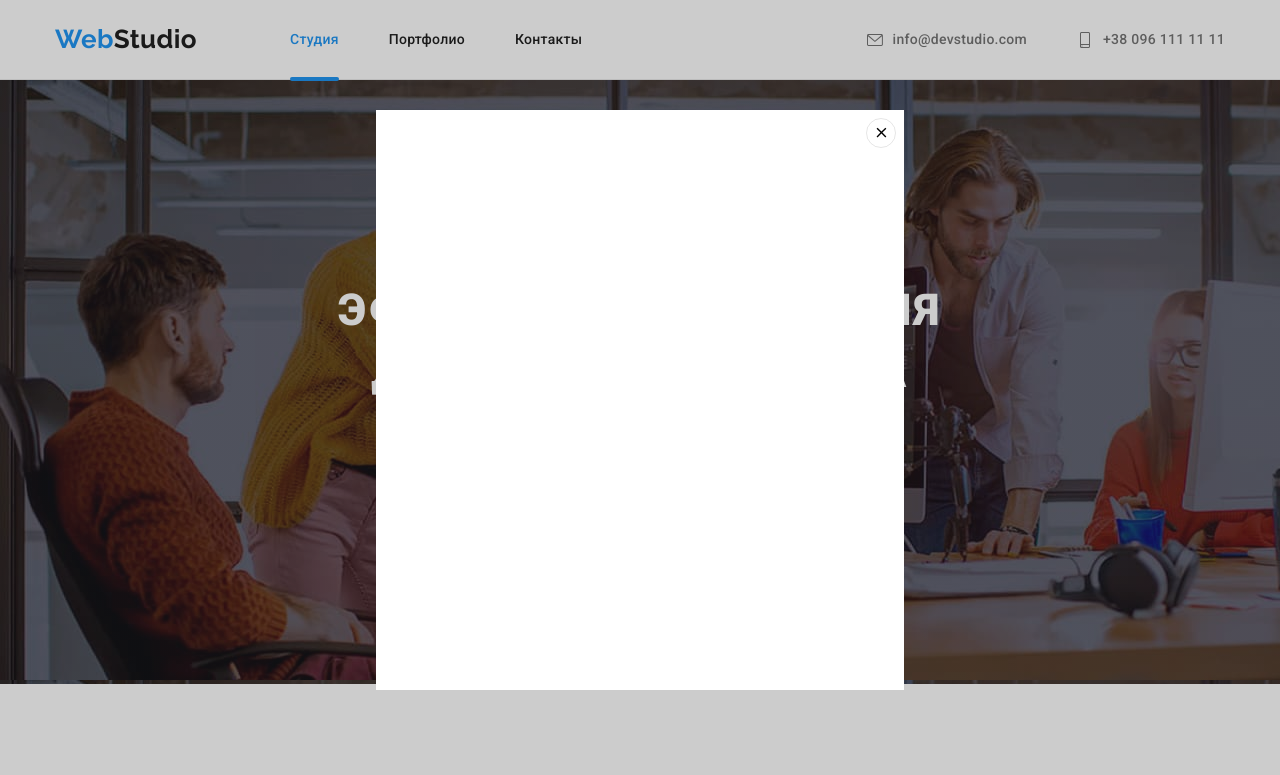
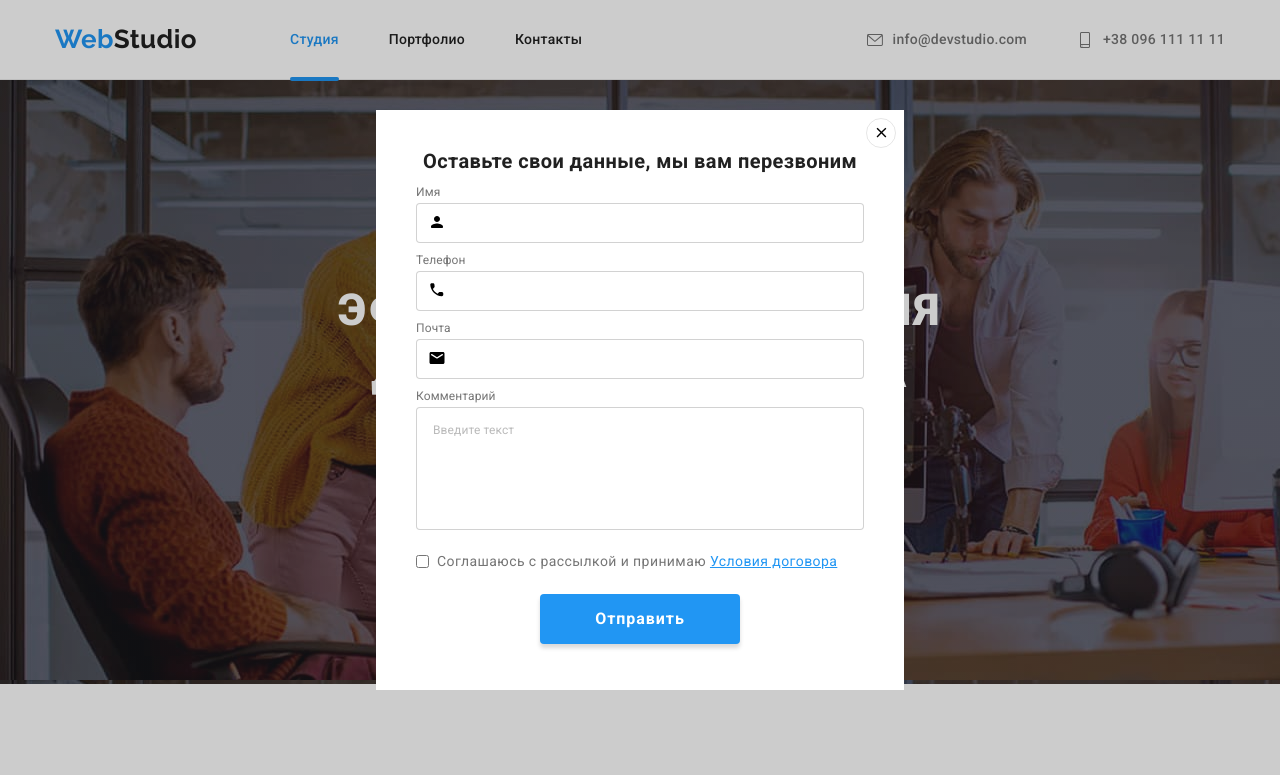
Before and after one commit to Mariia996/goit-markup-hw-06, a plain HTML site: page index.html in a window 1280 px wide. Both pictures are taken after a click on the button "Заказать услугу". Shown: the top 775 px of the page. Drawn offline with nearby package versions, Linux system fonts and the light colour scheme.

Commit message:
Добавляет оформление модалки и формы в футере

```diff
--- a/css/common.css
+++ b/css/common.css
@@ -211,6 +211,8 @@ p {
   justify-content: space-between;
 }
 
+/* ======== ADDRESS ======== */
+
 .footer-container {
   width: 270px;
 }
@@ -269,27 +271,9 @@ p {
   color: var(--accent-color);
 }
 
-.card-footer {
-  padding: 24px 20px;
-}
+/* ======== END ADDRESS ======== */
 
-.card-footer .title {
-  color: var(--title-text-color);
-
-  font-weight: 700;
-  font-size: 18px;
-  line-height: 2;
-  letter-spacing: 0.06em;
-  margin-bottom: 4px;
-  margin-top: 0;
-}
-
-.card-footer .text {
-  font-size: 16px;
-  line-height: 1.9;
-  margin: 0;
-  color: var(--text-main-color);
-}
+/* ======== JOIN SOCIAL LINKS ======== */
 
 .join {
   text-transform: uppercase;
@@ -309,23 +293,28 @@ p {
   border-radius: 50%;
   color: #ffffff;
 }
+/* ======== END JOIN SOCIAL LINKS ======== */
+
+/* ======== SIGN UP FORM ======== */
 
 .footer-container.mailing-container {
   width: 570px;
 }
 
 .main-button.send-btn {
-  position: relative;
+  padding-right: 28px;
+  padding-left: 28px;
+  display: flex;
+  justify-content: center;
+  align-items: center;
 }
 
 .main-button.send-btn::after {
   content: '';
-  /* position: absolute;
-  top: 13px;
-  right: 18px; */
   display: inline-block;
   width: 24px;
   height: 24px;
+
   margin-left: 10px;
 
   background-image: url(../img/icons/send.svg);
@@ -333,9 +322,35 @@ p {
   background-repeat: no-repeat;
 }
 
-/* .send-icon {
-  fill: currentColor;
-} */
+.input-mailing {
+  display: flex;
+}
+
+.form-mailing {
+  margin-right: 12px;
+}
+
+.form-field-mailing input {
+  display: block;
+  background-color: transparent;
+  border: 1px solid rgba(255, 255, 255, 0.3);
+  border-radius: 4px;
+
+  width: 358px;
+  padding: 16px 16px;
+
+  font-size: 16px;
+  line-height: 1.25;
+  color: rgba(255, 255, 255, 0.6);
+}
+
+.form-field-mailing input::placeholder {
+  font-size: 16px;
+  line-height: 1.25;
+  color: rgba(255, 255, 255, 0.6);
+}
+
+/* ======== END SIGN UP FORM ======== */
 
 /* ======== END FOOTER ======== */
 
--- a/css/styles.css
+++ b/css/styles.css
@@ -443,6 +443,28 @@
   transform: translateY(0);
 }
 
+.card-footer {
+  padding: 24px 20px;
+}
+
+.card-footer .title {
+  color: var(--title-text-color);
+
+  font-weight: 700;
+  font-size: 18px;
+  line-height: 2;
+  letter-spacing: 0.06em;
+  margin-bottom: 4px;
+  margin-top: 0;
+}
+
+.card-footer .text {
+  font-size: 16px;
+  line-height: 1.9;
+  margin: 0;
+  color: var(--text-main-color);
+}
+
 /* ======== END EXAMPLES ======== */
 
 /* ======== MODAL WINDOW ======== */
@@ -481,6 +503,7 @@
 
   min-height: 580px;
   min-width: 528px;
+  padding: 40px;
 
   background-color: #fff;
 }
@@ -505,4 +528,108 @@
   cursor: pointer;
 }
 
-/* ======== END MODAL WINDOW ======== */
+.close-modal-button:hover .close-button-icon,
+.close-modal-button:focus .close-button-icon {
+  fill: var(--accent-color);
+}
+
+.modal-title {
+  font-weight: 700;
+  font-size: 20px;
+  line-height: 1.15;
+  text-align: center;
+  color: var(--title-text-color);
+
+  margin-bottom: 12px;
+}
+
+.form-group {
+  display: flex;
+  flex-direction: column;
+
+  margin-bottom: 10px;
+}
+
+.form-group label {
+  margin-bottom: 4px;
+  font-size: 12px;
+  line-height: 1.167;
+  letter-spacing: 0.01em;
+}
+
+.form-group input {
+  padding-left: 42px;
+  padding-right: 12px;
+  padding-top: 11px;
+  padding-bottom: 11px;
+  border: 1px solid rgba(33, 33, 33, 0.2);
+  border-radius: 4px;
+}
+
+.form-input:hover {
+  border: 1px solid var(--accent-color);
+}
+
+.form-input:focus-within .input-icon {
+  fill: var(--accent-color);
+}
+
+.form-group.comment {
+  margin-bottom: 20px;
+}
+
+.form-group.comment textarea {
+  resize: none;
+  border: 1px solid rgba(33, 33, 33, 0.2);
+  border-radius: 4px;
+
+  padding: 12px 16px;
+}
+
+.form-group.comment textarea:hover,
+.form-group.comment textarea:focus {
+  border: 1px solid var(--accent-color);
+}
+
+.form-group.comment textarea::placeholder {
+  font-size: 12px;
+  line-height: 1.667;
+  letter-spacing: 0.01em;
+
+  color: rgba(117, 117, 117, 0.5);
+}
+
+.agreement {
+  margin-bottom: 20px;
+  display: flex;
+  align-items: center;
+}
+
+.agreement label {
+  margin-left: 8px;
+}
+
+.agreement-conditions-link {
+  color: var(--accent-color);
+}
+
+.main-button.send-modal-btn {
+  display: block;
+  padding-left: 55px;
+  padding-right: 55px;
+  margin-right: auto;
+  margin-left: auto;
+}
+
+.input-icon {
+  position: relative;
+}
+
+.icon {
+  display: inline-block;
+  position: absolute;
+  top: 28px;
+  left: 12px;
+}
+
+/* ======== END MODAL WINDOW ======== */ ;
--- a/index.html
+++ b/index.html
@@ -352,6 +352,8 @@
 
     <footer class="footer-page">
       <div class="container all-footer">
+        <!--  ADDRESS  -->
+
         <div class="footer-container">
           <a href="./index.html" class="logo logo-for-footer">Web<span class="logo-footer">Studio</span></a>
           <address class="address-container">
@@ -366,6 +368,9 @@
             </ul>
           </address>
         </div>
+
+        <!--  JOIN  -->
+
         <div class="footer-container join-container">
           <p class="text"><strong class="join">присоединяйтесь</strong></p>
           <ul class="social-list-footer list">
@@ -395,15 +400,24 @@
             </li>
           </ul>
         </div>
+
+        <!--  SIGN UP  -->
+
         <div class="footer-container mailing-container">
           <p class="text"><strong class="join">Подпишитесь на рассылку</strong></p>
-          <form action="">
-            <label for=""><input type="email" name="email-input" /></label>
-          </form>
-          <button type="submit" class="main-button send-btn">Подписаться</button>
+          <div class="input-mailing">
+            <form class="form-mailing">
+              <div class="form-field-mailing">
+                <input type="email" name="mailing" id="mailing" placeholder="E-mail" />
+              </div>
+            </form>
+            <button type="submit" class="main-button send-btn">Подписаться</button>
+          </div>
         </div>
       </div>
     </footer>
+
+    <!--  MODAL WINDOW -->
 
     <div class="backdrop is-hidden" data-modal>
       <div class="modal">
@@ -412,6 +426,50 @@
             <use href="./img/icons/sprite.svg#icon-close-button"></use>
           </svg>
         </button>
+        <p class="modal-title">Оставьте свои данные, мы вам перезвоним</p>
+        <form class="modal-form">
+          <div class="form-group">
+            <span class="input-icon">
+              <svg class="icon" width="18px" height="18px">
+                <use href="./img/icons/sprite.svg#person-form"></use>
+              </svg>
+            </span>
+            <label for="name">Имя</label>
+            <input type="text" name="name" class="form-input" id="name" />
+          </div>
+
+          <div class="form-group">
+            <span class="input-icon"
+              ><svg class="icon" width="18px" height="18px">
+                <use href="./img/icons/sprite.svg#phone-form"></use></svg
+            ></span>
+            <label for="tel">Телефон</label>
+            <input type="tel" name="tel" class="form-input" id="tel" />
+          </div>
+
+          <div class="form-group">
+            <span class="input-icon"
+              ><svg class="icon" width="18px" height="18px">
+                <use href="./img/icons/sprite.svg#email-form"></use></svg
+            ></span>
+            <label for="email">Почта</label>
+            <input type="email" name="email" class="form-input" id="email" />
+          </div>
+
+          <div class="form-group comment">
+            <label for="comment">Комментарий</label>
+            <textarea name="comment" id="comment" rows="6" placeholder="Введите текст"></textarea>
+          </div>
+
+          <div class="agreement">
+            <input type="checkbox" name="agreement" id="agreement" />
+            <label for="agreement"
+              >Соглашаюсь с рассылкой и принимаю
+              <a href="#" class="agreement-conditions-link">Условия договора</a></label
+            >
+          </div>
+          <button type="submit" class="main-button send-modal-btn">Отправить</button>
+        </form>
       </div>
     </div>
     <script src="./js/modal.js"></script>
```
Also changed, not shown: portfolio.html (+21 -2 lines).
